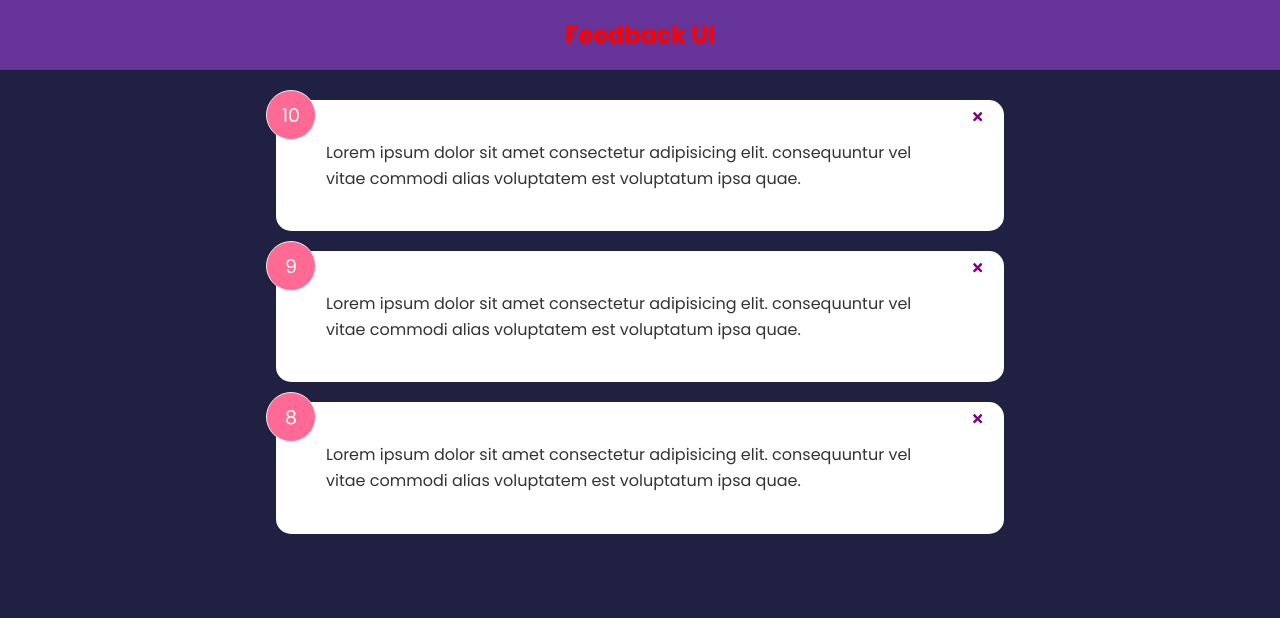
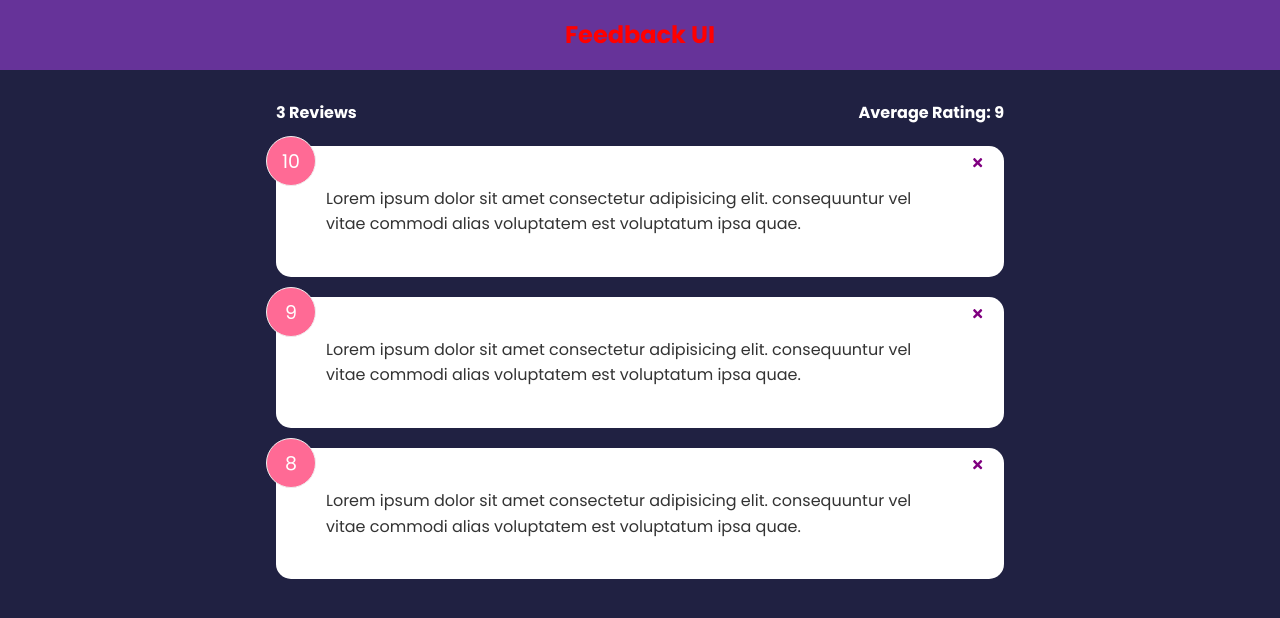
Before and after one commit to jennymarie1027/feedback-app, a React (Create React App) app: page / in a window 1280 px wide. Shown: the top 618 px of the page. Built offline with nearby package versions, Linux system fonts and the light colour scheme.

Commit message:
create FeedbackStats to keep track of total num of ratings and total average

```diff
--- a/src/App.js
+++ b/src/App.js
@@ -2,6 +2,8 @@
 import Header from './components/Header';
 import FeedbackList from './components/FeedbackList';
 import FeedbackData from './data/FeedbackData';
+import FeedbackStats from './components/FeedbackStats';
+
 const App = () => {
 
     const [feedback, setFeedback] = useState(FeedbackData)
@@ -16,6 +18,7 @@
     <>
         <Header  />
         <div className='container'>
+            <FeedbackStats feedback={feedback} />
             <FeedbackList feedback={feedback} handleDelete={deleteFeedback} />
         </div>
     </>
--- /dev/null
+++ b/src/components/FeedbackStats.jsx
@@ -0,0 +1,22 @@
+import PropTypes from 'prop-types'
+
+function FeedbackStats({ feedback }) {
+    // calculate ratings average
+    let average = feedback.reduce((acc, current) => {
+        return acc + current.rating
+    }, 0) / feedback.length;
+
+    // regEx to check if its a whole number, if it is, don't include .0 decimal
+    average = average.toFixed(1).replace(/[.,]0$/, '');
+
+  return <div className='feedback-stats'>
+        <h4>{feedback.length} Reviews</h4>
+        <h4>Average Rating: {isNaN(average) ? 0 : average}</h4>
+      </div>;
+}
+
+FeedbackStats.propTypes = {
+    feedback: PropTypes.array.isRequired
+}
+
+export default FeedbackStats;
```
